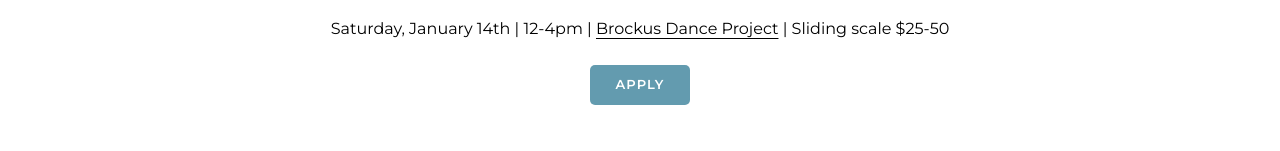
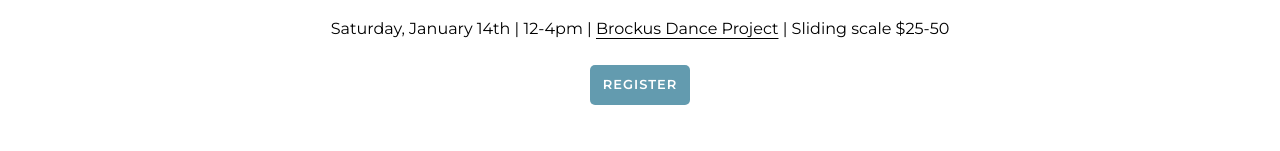
Before and after one commit to MeganParadowski1/volta, a Next.js app: page /co-lab in a window 1280 px wide. Shown: the part 255-406 px from the top of the page. Built offline with nearby package versions, Linux system fonts and the light colour scheme; a web font is replaced by a local one.

Commit message:
Change to "register"

```diff
--- a/pages/co-lab.js
+++ b/pages/co-lab.js
@@ -27,7 +27,7 @@ export default function CoLab() {
               | Sliding scale $25-50
             </div>
             <a href="https://forms.gle/FLZRWMAX8v2sFgDcA" target="_blank">
-              <button className="buttonSecondary">Apply</button>
+              <button className="buttonSecondary">Register</button>
             </a>
           </div>
         </div>
```
